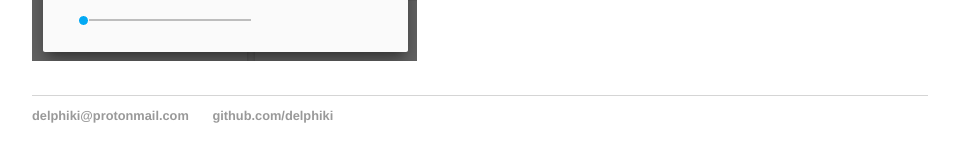
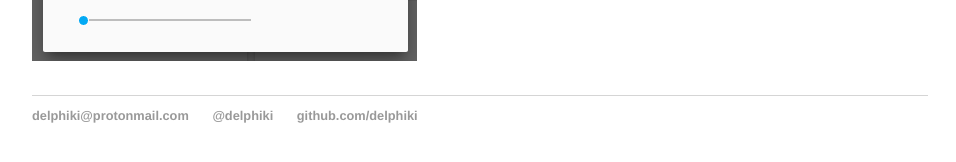
Before and after one commit to delphiki/delphiki.github.io, a Jekyll site: the page built from _posts/2019-09-27-zigate-volet-roulant-legrand-netatmo.md, in a window 1280 px wide and 900 px high, scrolled down 1802 px. Shown: the part 717-879 px from the top of the window, without its empty margins (160-1116 px from the left). Built offline with Jekyll 4.4.1, drawn with Linux system fonts in a browser that asks for light colours.

Commit message:
Add twitter account in footer

```diff
--- a/_layouts/default.html
+++ b/_layouts/default.html
@@ -17,8 +17,9 @@
 		<footer>
     		<ul>
         		<li><a href="mailto:delphiki@protonmail.com">delphiki@protonmail.com</a></li>
+			<li><a href="https://twitter.com/delphiki">@delphiki</a></li>
         		<li><a href="https://github.com/delphiki">github.com/delphiki</a></li>
-			</ul>
+		</ul>
 		</footer>
 	</body>
 </html>
```
